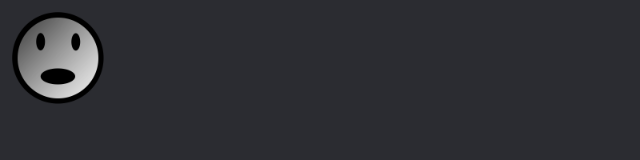
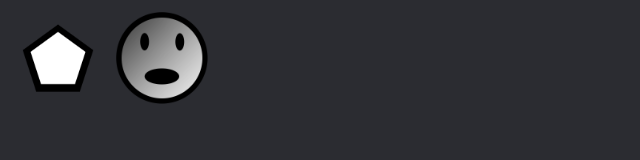
Before and after one commit to SpielerTheMax/The-Ball, a plain HTML site: page index.html in a window 1280 px wide. Shown: the whole page, without its empty margins (0-640 px from the left). Drawn offline with Linux system fonts and the light colour scheme.

Commit message:
Update index.html

```diff
--- a/index.html
+++ b/index.html
@@ -22,6 +22,7 @@
     <audio id="CC">
         <source src = "CC.mp3" type="audio/mpeg">
     </audio>
+    <img src="Spawnpoint.png" height="100" id="Spawnlocation">
     <img src="Ball (1).png" height="100" id="Ball">
     <script src="script.js"></script>
 </body>
```
